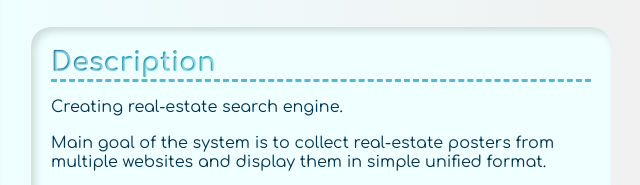
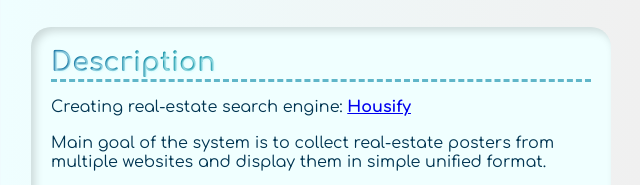
Before and after one commit to kpurens/kpurens.github.io, a plain HTML site: page index.html in a window 1280 px wide. Shown: the part 2096-2281 px from the top of the page, 639-1279 px from the left. Drawn offline with Linux system fonts and the light colour scheme.

Commit message:
Added Housify Link

```diff
--- a/index.html
+++ b/index.html
@@ -227,7 +227,8 @@
 							<strong class="boxTitleText">Description</strong>
 						</div>
 						<div class="boxContent">
-							<p>Creating real-estate search engine.</p>
+							<p>Creating real-estate search engine:  <a href="https://housify.lv/"><b>Housify</b></a>
+							</p>
 							<p>
 								Main goal of the system is to collect real-estate posters from multiple websites and display them in simple unified format.
 							</p>
```
Also changed, not shown: 1 other file.
